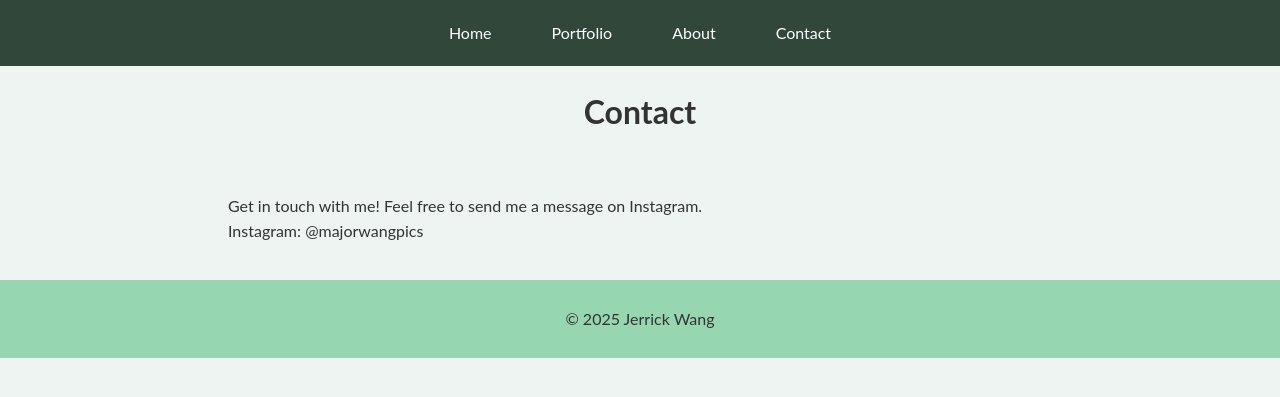
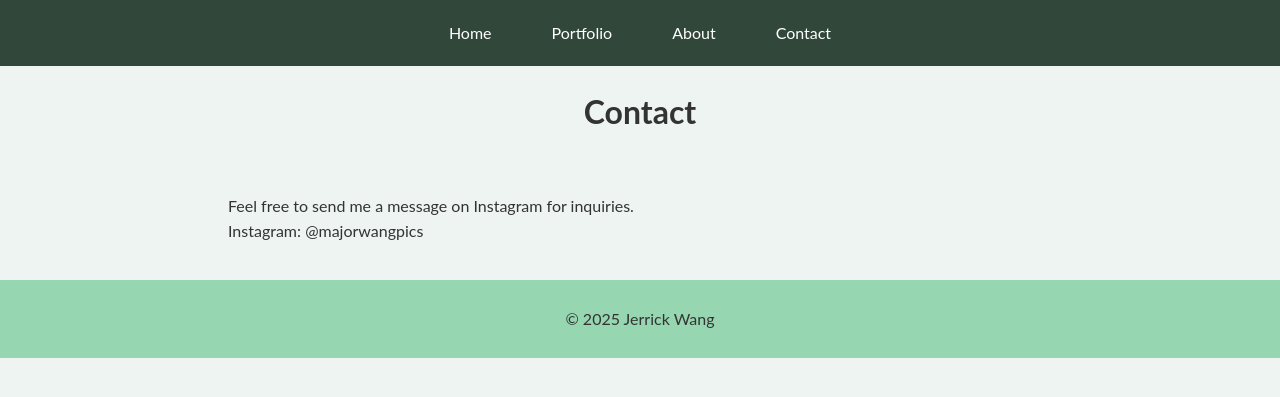
Before and after one commit to jerrickwang/jerrickwang.github.io, a Jekyll site: the page built from contact.md, in a window 1280 px wide. Shown: the top 397 px of the page. Built offline with Jekyll 4.4.1, drawn with Linux system fonts in a browser that asks for light colours.

Commit message:
Update contact.md

```diff
--- a/contact.md
+++ b/contact.md
@@ -3,5 +3,5 @@ layout: default
 title: Contact
 permalink: /contact/
 ---
-Get in touch with me! Feel free to send me a message on Instagram.<br>
+Feel free to send me a message on Instagram for inquiries.<br>
 Instagram: @majorwangpics
```
